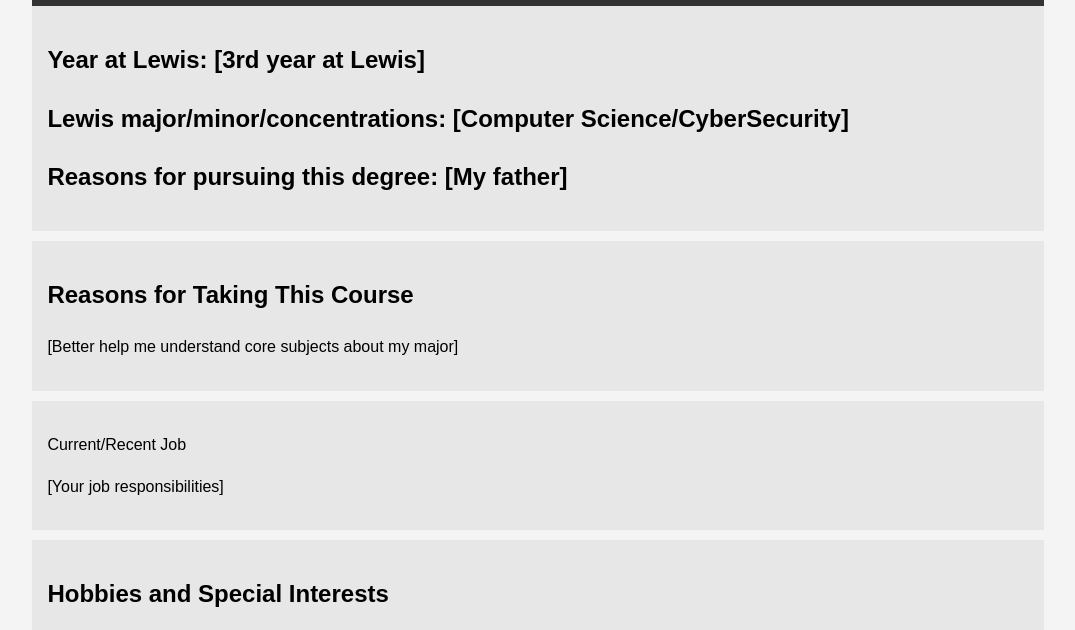
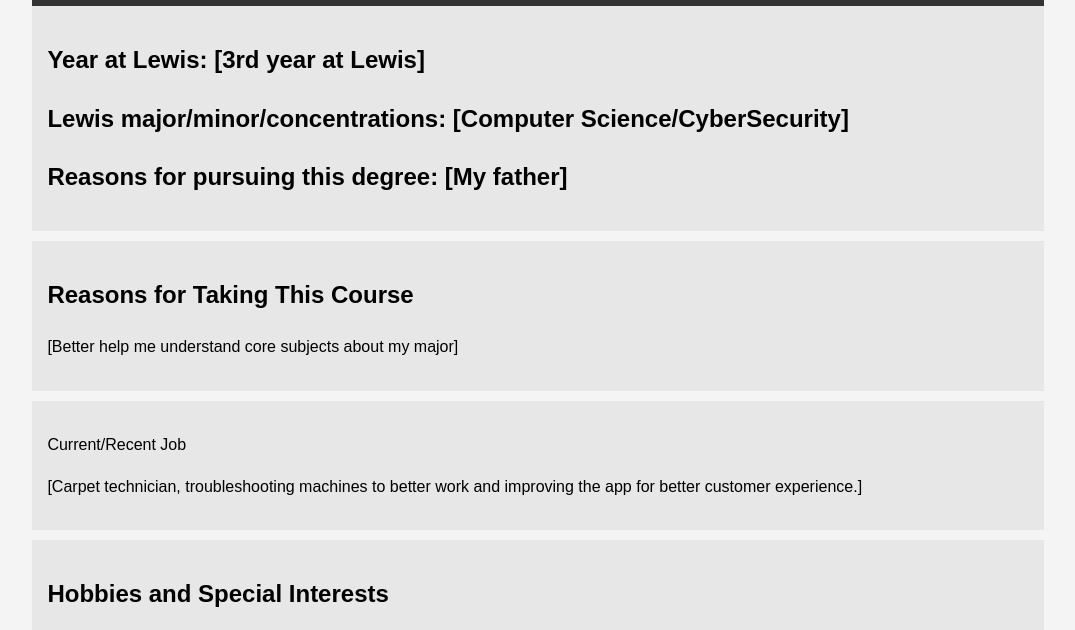
Before and after one commit to denimnico/assignment-portfolio, a plain HTML site: page index.html in a window 1280 px wide. Shown: the part 144-774 px from the top of the page, without its empty margins (102-1177 px from the left). Drawn offline with Linux system fonts and the light colour scheme.

Commit message:
Update index.html

```diff
--- a/index.html
+++ b/index.html
@@ -48,7 +48,7 @@
 
 		<section class="job">
             <p>Current/Recent Job</p>
-			<p>[Your job responsibilities]</p>
+			<p>[Carpet technician, troubleshooting machines to better work and improving the app for better customer experience.]</p>
         </section>
 
         <section class="hobbies">
```
